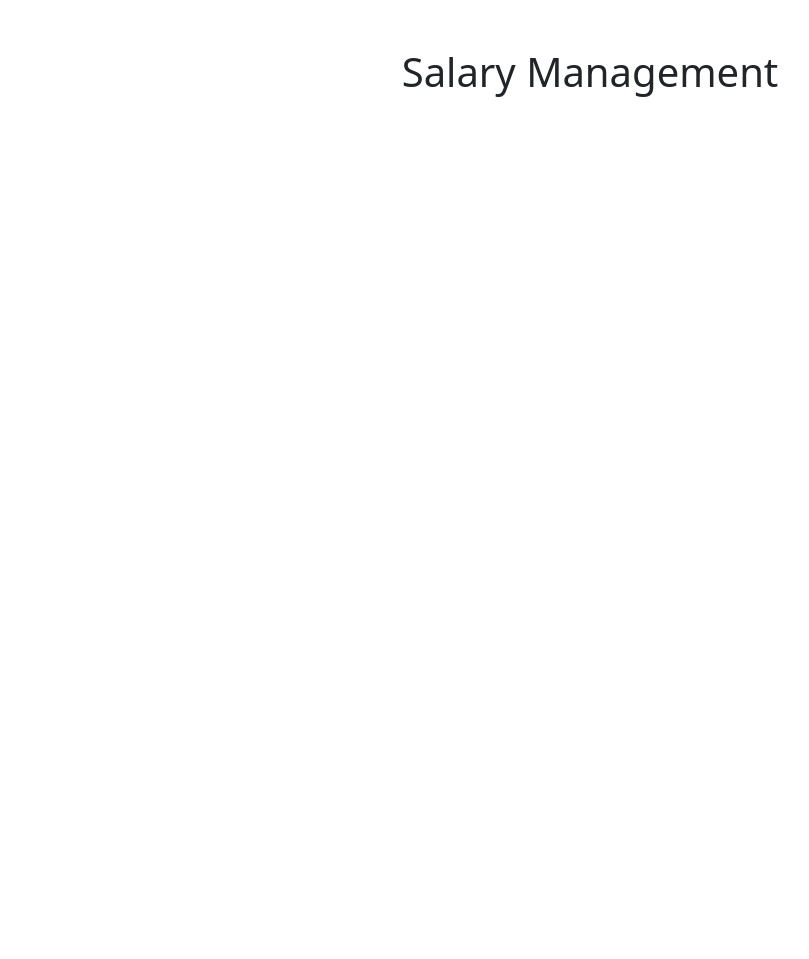
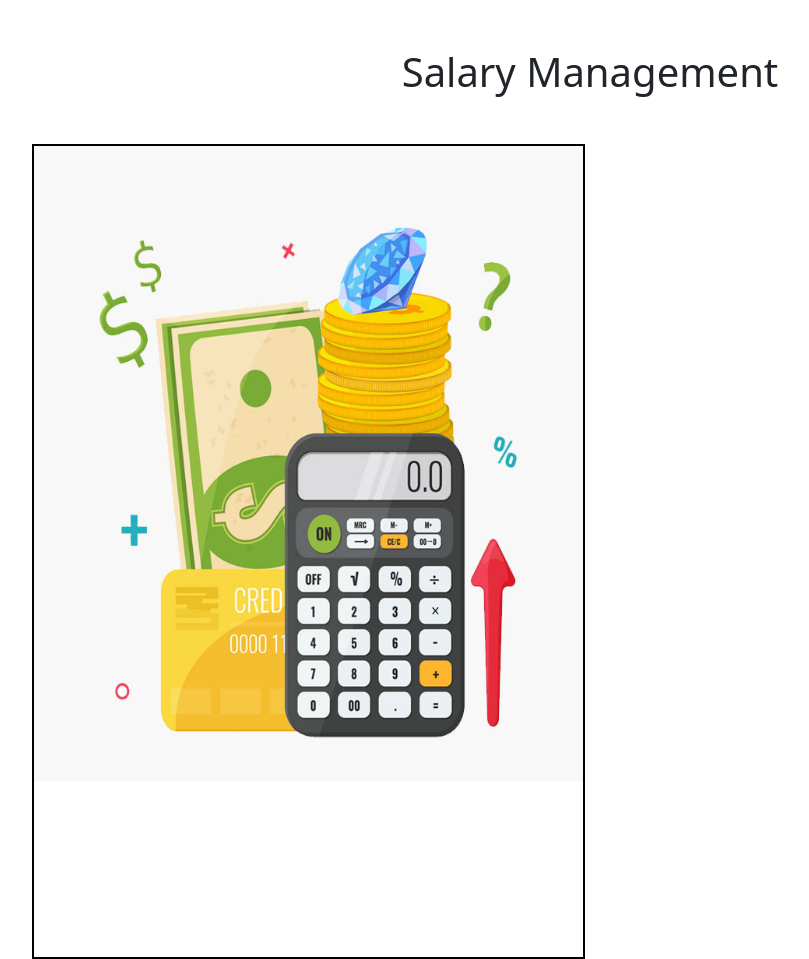
Before and after one commit to MdMostaqAhmed/salary-management-system, a plain HTML site: page index.html in a window 1280 px wide. Shown: the whole page, without its empty margins (50-859 px from the left). Before the commit the page ends 800 px from the top, so only its background shows below. Drawn offline with nearby package versions, Linux system fonts and the light colour scheme.

Commit message:
add image

```diff
--- a/index.html
+++ b/index.html
@@ -11,7 +11,17 @@
 </head>
 <body>
     <h1 class="text-center m-5">Salary Management</h1>
+    <div class="container d-flex">
+            <!-- calculator image  -->
+           <div class="col-md-6">
+                <div class="calc-img">
+                    <img class="calc" src="calc.jpg" alt="">
+                </div>
+            </div>
 
+
+
+    </div>
     <script src="app.js"></script>
 </body>
 </html>
--- a/style.css
+++ b/style.css
@@ -0,0 +1,15 @@
+/* .container{
+    display: flex;
+    flex-direction: row;
+    justify-content: space-evenly;
+} */
+.calc-img{
+
+    height: 815px;
+    border: 2px solid black;
+    margin-right: 5px;
+}
+.calc{
+    width: 100%;
+
+}
```
